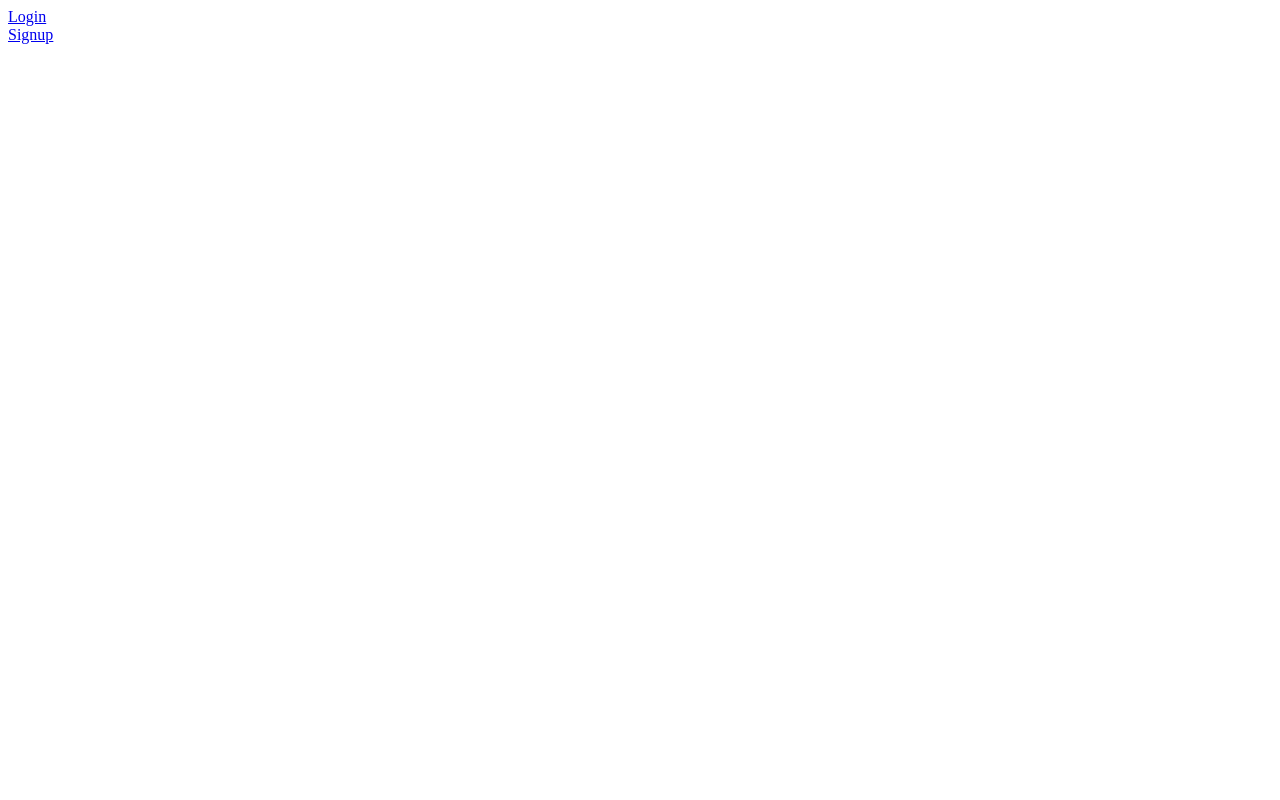
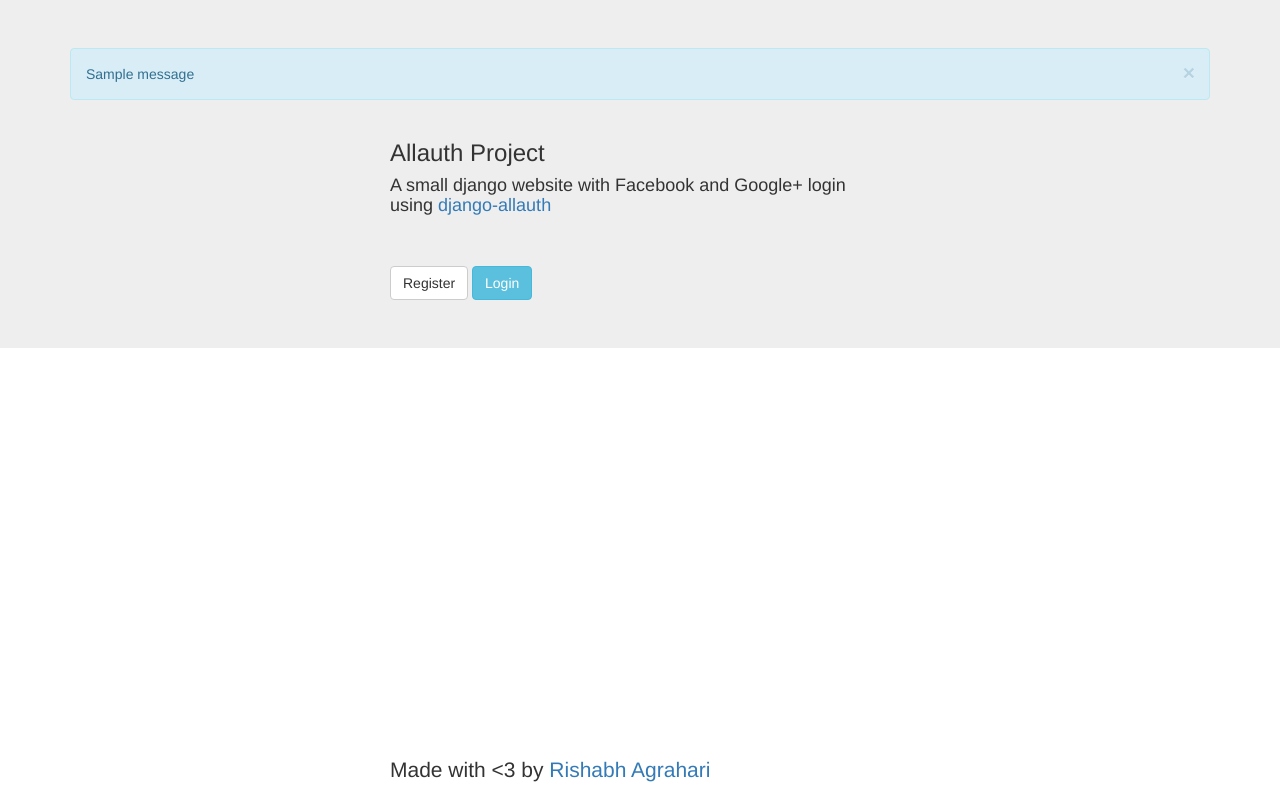
Before and after one commit to pyaf/allauthproject, a Django app: page / in a window 1280 px wide. Before the commit the page is almost empty. Run offline with Django 3.2, Linux system fonts and the light colour scheme; tables that the repository leaves empty hold one stand-in row (values such as "Sample post"); one stand-in notice (Sample message) is shown; some libraries are stand-ins or nearby versions.

Commit message:
index page added

```diff
--- a/allauthproject/settings.py
+++ b/allauthproject/settings.py
@@ -47,7 +47,6 @@ INSTALLED_APPS = [
 
     'allauth.socialaccount.providers.facebook',
     'allauth.socialaccount.providers.google',
-    'allauth.socialaccount.providers.twitter',
 
 ]
 
@@ -134,7 +133,7 @@ ACCOUNT_FORMS = {
 SOCIALACCOUNT_PROVIDERS = {
     'facebook': {
         'METHOD': 'oauth2',
-        'SCOPE': ['email', 'public_profile', 'user_friends'],
+        'SCOPE': ['email', 'public_profile'],
         'AUTH_PARAMS': {'auth_type': 'reauthenticate'},
         'FIELDS': [
             'id',
--- a/templates/index.html
+++ b/templates/index.html
@@ -4,11 +4,47 @@
   <meta charset="UTF-8">
   <meta name="viewport" content="width=device-width, initial-scale=1.0">
   <meta http-equiv="X-UA-Compatible" content="ie=edge">
-  <title>HomePage</title>
+  <link rel="stylesheet" href="/static/css/bootstrap.min.css">
+  <title>Home</title>
 </head>
 <body>
-  <a href="/login">Login</a>
-  <br>
-  <a href="/signup">Signup</a>
+  <div class="jumbotron">
+    <div class="container" >
+      {% if messages %}
+      <div id="messages">
+        {% for message in messages %}
+        <div class="alert alert-dismissible alert-info"
+             role="alert">
+          <button type="button" class="close" data-dismiss="alert"
+                  aria-label="Close">
+            <span aria-hidden="true">&times;</span>
+          </button>
+          {{ message|escape }}
+        </div>
+        {% endfor %}
+      </div>
+      {% endif %}
+      <div class="row">
+
+    <div class="center-block" style="width:500px;">
+      <h3>Allauth Project</h3>
+      <h4>A small django website with Facebook and Google+ login using <a href="https://django-allauth.readthedocs.io">django-allauth</a></h4>
+      <!-- <h4>For details visit my <a href="https://rishabhiitbhu.wordpress.com/2017/03/15/twilio-project/">blog</a></h4> -->
+    <br>
+    <br>
+    <a href="/signup" class="btn btn-default">Register</a>
+    <a href="/login" class="btn btn-info">Login</a>
+
+  </div>
+  </div>
+  </div>
+  <footer class="navbar-fixed-bottom">
+    <div class="center-block" style="width:500px;">
+    <p>Made with <3 by <a href="https://github.com/rishabhiitbhu">Rishabh Agrahari</a></p>
+    </div>
+  </footer>
+</div>
+  <script src="/static/js/jquery.min.js" charset="utf-8"></script>
+  <script src="/static/js/bootstrap.min.js" charset="utf-8"></script>
 </body>
 </html>
```
Also changed, not shown: db.sqlite3.
